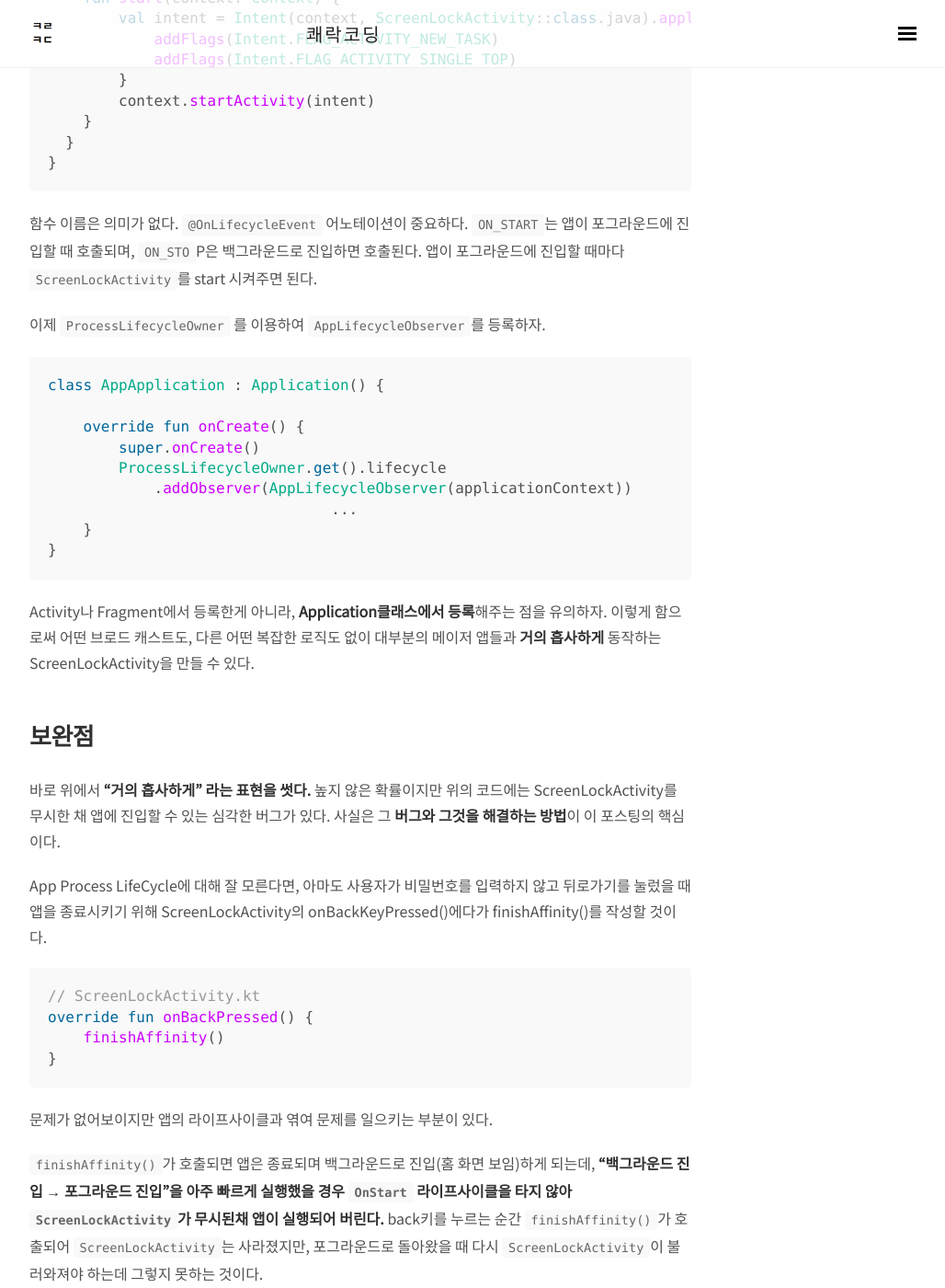
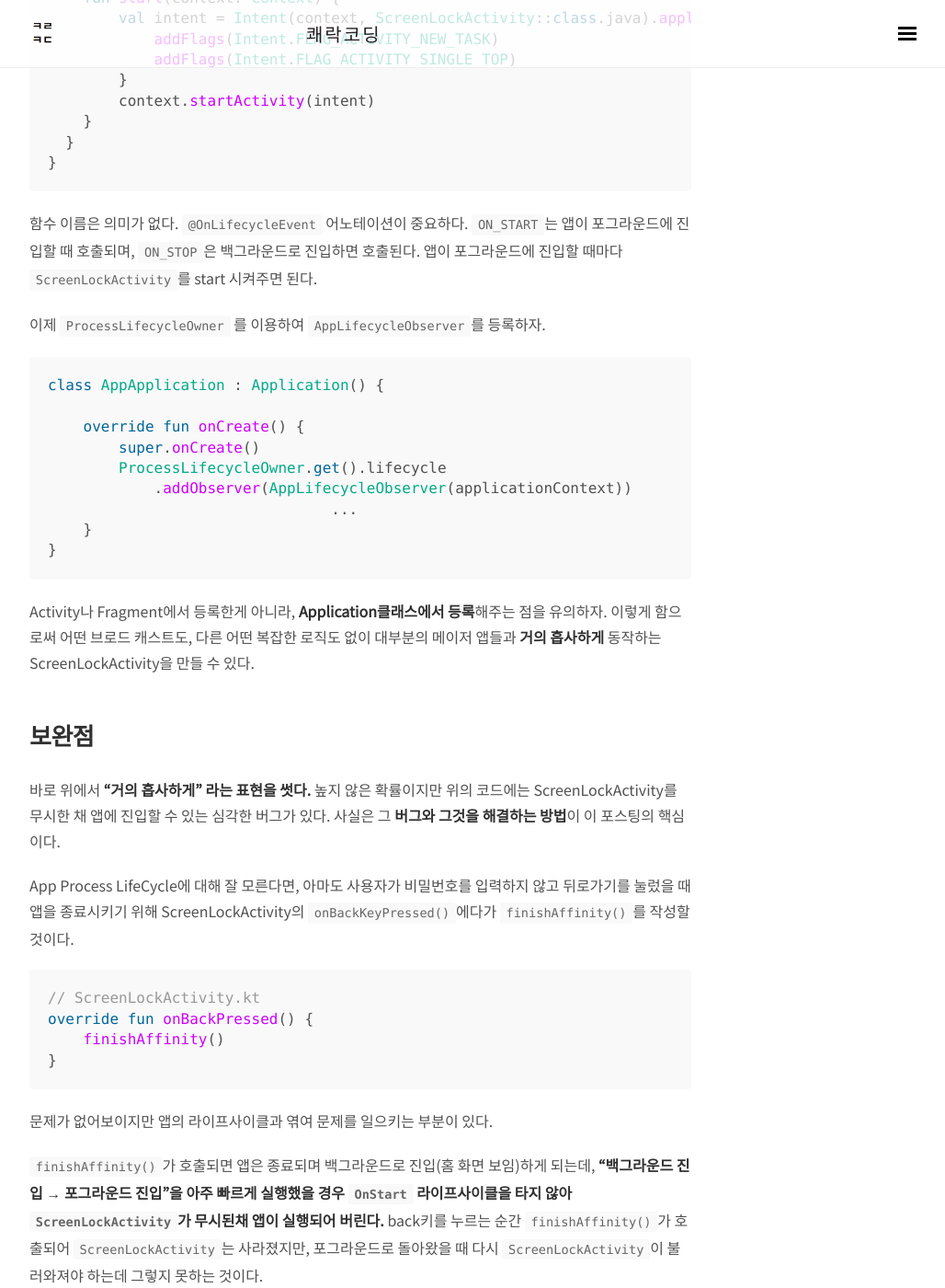
Before and after one commit to wooooooak/wooooooak.github.io, a Jekyll site: the page built from _posts/android/2020-05-29-In_App_Screen_Lock_구현_이슈.md, in a window 1280 px wide and 1400 px high, scrolled down 2159 px. Shown: the whole window at 92% size, without its empty margins (248-1276 px from the left). Built offline with Jekyll 4.4.1, drawn with Linux system fonts in a browser that asks for light colours; nearby versions of some CDN libraries; some web fonts are replaced; comment, search, counter and statistics services are not loaded; some of the changed text lies outside the part shown.

Commit message:
오탈자 수정

````diff
--- a/_posts/android/2020-05-29-In_App_Screen_Lock_구현_이슈.md
+++ b/_posts/android/2020-05-29-In_App_Screen_Lock_구현_이슈.md
@@ -62,7 +62,7 @@ class ScreenLockActivity: Activity() {
 }
 ```
 
-함수 이름은 의미가 없다. `@OnLifecycleEvent` 어노테이션이 중요하다. `ON_START`는 앱이 포그라운드에 진입할 때 호출되며, `ON_STO`P은 백그라운드로 진입하면 호출된다. 앱이 포그라운드에 진입할 때마다 `ScreenLockActivity`를 start 시켜주면 된다.
+함수 이름은 의미가 없다. `@OnLifecycleEvent` 어노테이션이 중요하다. `ON_START`는 앱이 포그라운드에 진입할 때 호출되며, `ON_STOP`은 백그라운드로 진입하면 호출된다. 앱이 포그라운드에 진입할 때마다 `ScreenLockActivity`를 start 시켜주면 된다.
 
 이제 `ProcessLifecycleOwner` 를 이용하여 `AppLifecycleObserver`를 등록하자.
 
@@ -86,7 +86,7 @@ Activity나 Fragment에서 등록한게 아니라, **Application클래스에서
 바로 위에서 **"거의 흡사하게" 라는 표현을 썻다.**
 높지 않은 확률이지만 위의 코드에는 ScreenLockActivity를 무시한 채 앱에 진입할 수 있는 심각한 버그가 있다. 사실은 그 **버그와 그것을 해결하는 방법**이 이 포스팅의 핵심이다.
 
-App Process LifeCycle에 대해 잘 모른다면, 아마도 사용자가 비밀번호를 입력하지 않고 뒤로가기를 눌렀을 때 앱을 종료시키기 위해 ScreenLockActivity의 onBackKeyPressed()에다가 finishAffinity()를 작성할 것이다.
+App Process LifeCycle에 대해 잘 모른다면, 아마도 사용자가 비밀번호를 입력하지 않고 뒤로가기를 눌렀을 때 앱을 종료시키기 위해 ScreenLockActivity의 `onBackKeyPressed()`에다가 `finishAffinity()`를 작성할 것이다.
 
 ```kotlin
 // ScreenLockActivity.kt
````
Also changed, not shown: other parts of _posts/android/2020-05-29-In_App_Screen_Lock_구현_이슈.md (+2 -2 lines).
